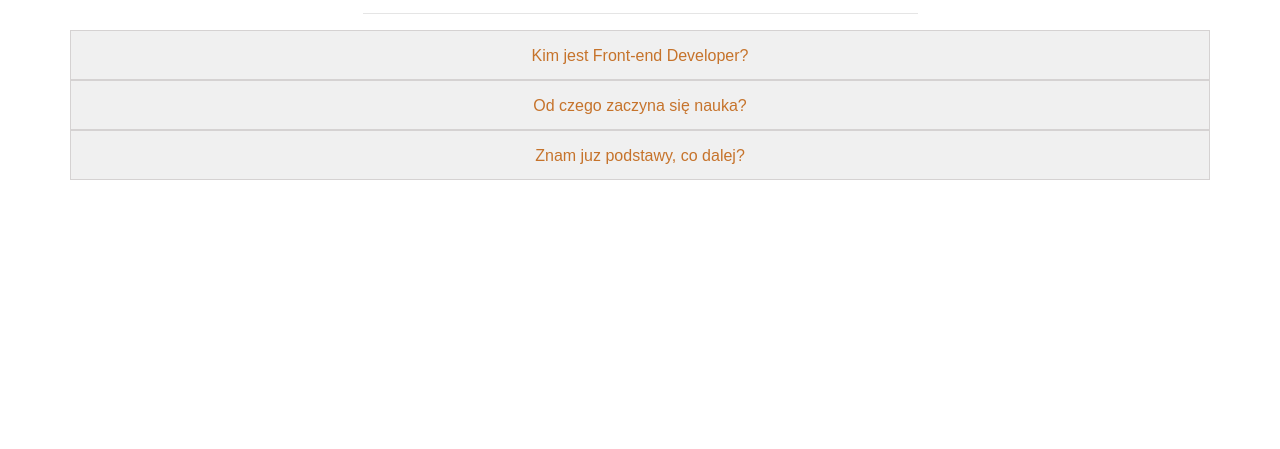
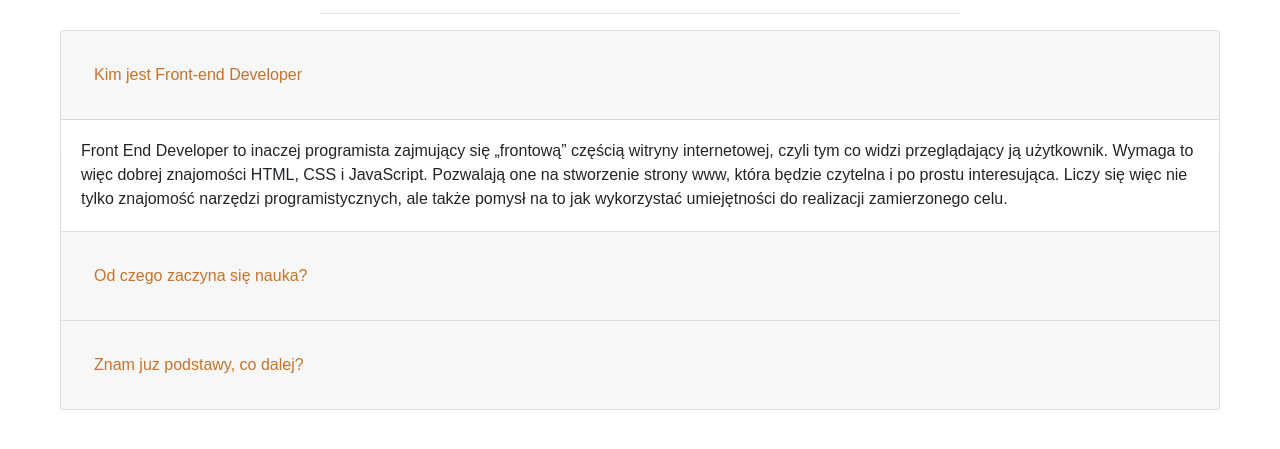
Before and after one commit to baldyga/Akadamia_Bootstrap_FAQ-section2, a plain HTML site: page index.html in a window 1280 px wide. Shown: the part 99-548 px from the top of the page. Drawn offline with nearby package versions, Linux system fonts and the light colour scheme.

Commit message:
second commit

```diff
--- a/css/style.css
+++ b/css/style.css
@@ -4,21 +4,20 @@ body {
 h1 {
     padding-top: 60px;
     font-size: 30px;
+    text-align: center;
 }
 hr {
     width: 50%;
 }
-.row>div {
-    width: 100%;
-    height: 50px;
-    background-color: rgb(240, 240, 240);
-    border: 1px solid rgb(213, 210, 210);
+div.card {
+    margin-right: 60px;
+    margin-left: 60px;
 }
-a {
+.btn-link {
     color: rgb(198, 115, 43);
     line-height: 50px;
     cursor: pointer;
 }
-a:hover {
+.btn-link:hover {
     color: orangered;
 }
--- a/index.html
+++ b/index.html
@@ -12,25 +12,57 @@
 </head>
 
 <body>
-    <div class="container text-center">
+
     <h1>FAQ</h1>
     <hr>
-        <div class="row">
-            <div class="col-12 col-sm-12 col-md-12">
-                <a href="#">Kim jest Front-end Developer?</a>
+    <div class="accordion" id="accordionExample">
+        <div class="card">
+            <div class="card-header" id="headingOne">
+                <h2 class="mb-0">
+                    <button class="btn btn-link" type="button" data-toggle="collapse" data-target="#collapseOne"
+                        aria-expanded="true" aria-controls="collapseOne">
+                        Kim jest Front-end Developer
+                    </button>
+                </h2>
             </div>
-        </div>
-        <div class="row">
-            <div class="col-12 col-sm-12 col-md-12">
-                <a href="#">Od czego zaczyna się nauka?</a>
-            </div>
-        </div>
-        <div class="row">
-            <div class="col-12 col-sm-12 col-md-12">
-                <a href="#">Znam juz podstawy, co dalej?</a>
+
+            <div id="collapseOne" class="collapse show" aria-labelledby="headingOne" data-parent="#accordionExample">
+                <div class="card-body">
+                        Front End Developer to inaczej programista zajmujący się „frontową” częścią witryny internetowej, czyli tym co widzi przeglądający ją użytkownik. Wymaga to więc dobrej znajomości HTML, CSS i JavaScript. Pozwalają one na stworzenie strony www, która będzie czytelna i po prostu interesująca. Liczy się więc nie tylko znajomość narzędzi programistycznych, ale także pomysł na to jak wykorzystać umiejętności do realizacji zamierzonego celu.
                 </div>
             </div>
         </div>
+        <div class="card">
+            <div class="card-header" id="headingTwo">
+                <h2 class="mb-0">
+                    <button class="btn btn-link collapsed" type="button" data-toggle="collapse"
+                        data-target="#collapseTwo" aria-expanded="false" aria-controls="collapseTwo">
+                        Od czego zaczyna się nauka?
+                    </button>
+                </h2>
+            </div>
+            <div id="collapseTwo" class="collapse" aria-labelledby="headingTwo" data-parent="#accordionExample">
+                <div class="card-body">
+                    Zaczynasz od HTML i CSS.
+                </div>
+            </div>
+        </div>
+        <div class="card">
+            <div class="card-header" id="headingThree">
+                <h2 class="mb-0">
+                    <button class="btn btn-link collapsed" type="button" data-toggle="collapse"
+                        data-target="#collapseThree" aria-expanded="false" aria-controls="collapseThree">
+                        Znam juz podstawy, co dalej?
+                    </button>
+                </h2>
+            </div>
+            <div id="collapseThree" class="collapse" aria-labelledby="headingThree" data-parent="#accordionExample">
+                <div class="card-body">
+                    Masz podstawy HTML5 i CSS? Sięgnij po JavaScript.
+                </div>
+            </div>
+        </div>
+
         <script src="https://code.jquery.com/jquery-3.3.1.slim.min.js"
             integrity="sha384-q8i/X+965DzO0rT7abK41JStQIAqVgRVzpbzo5smXKp4YfRvH+8abtTE1Pi6jizo"
             crossorigin="anonymous"></script>
```
Lines whose indentation alone changed are shown as unchanged.
